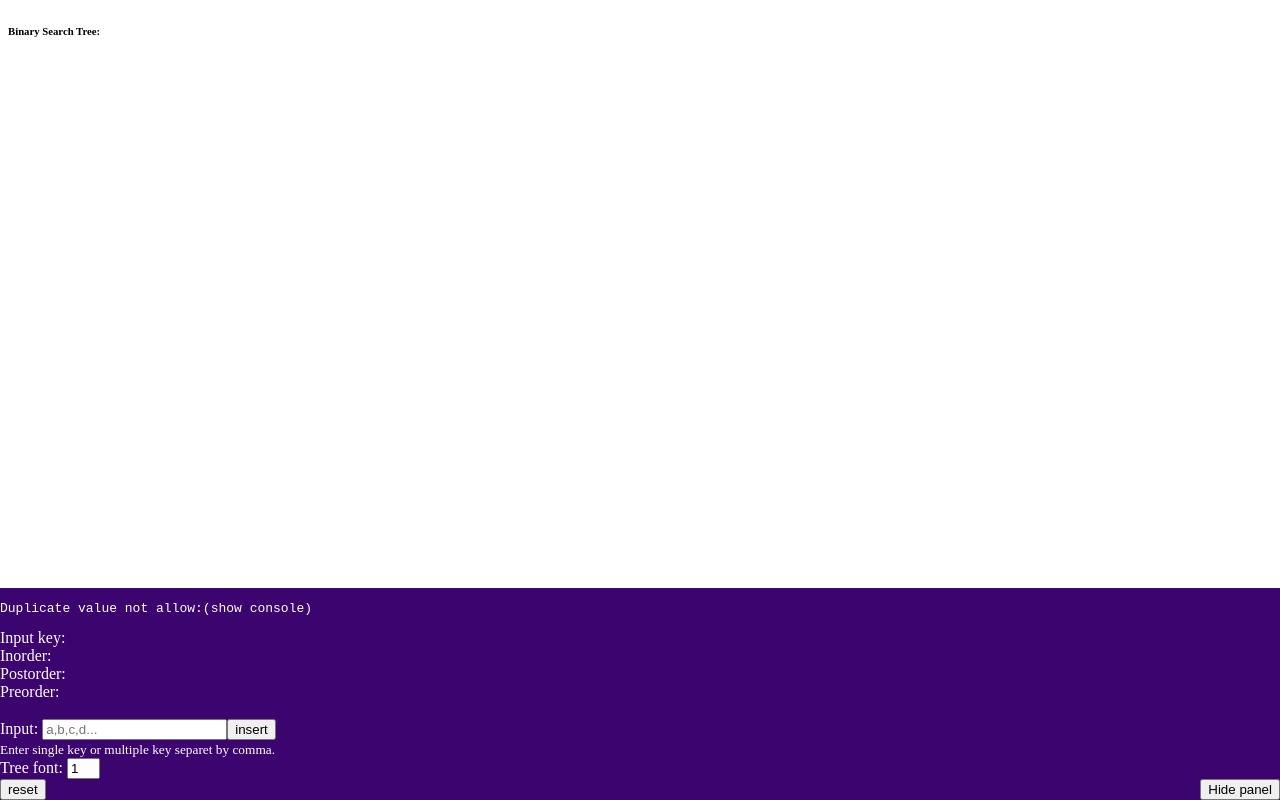
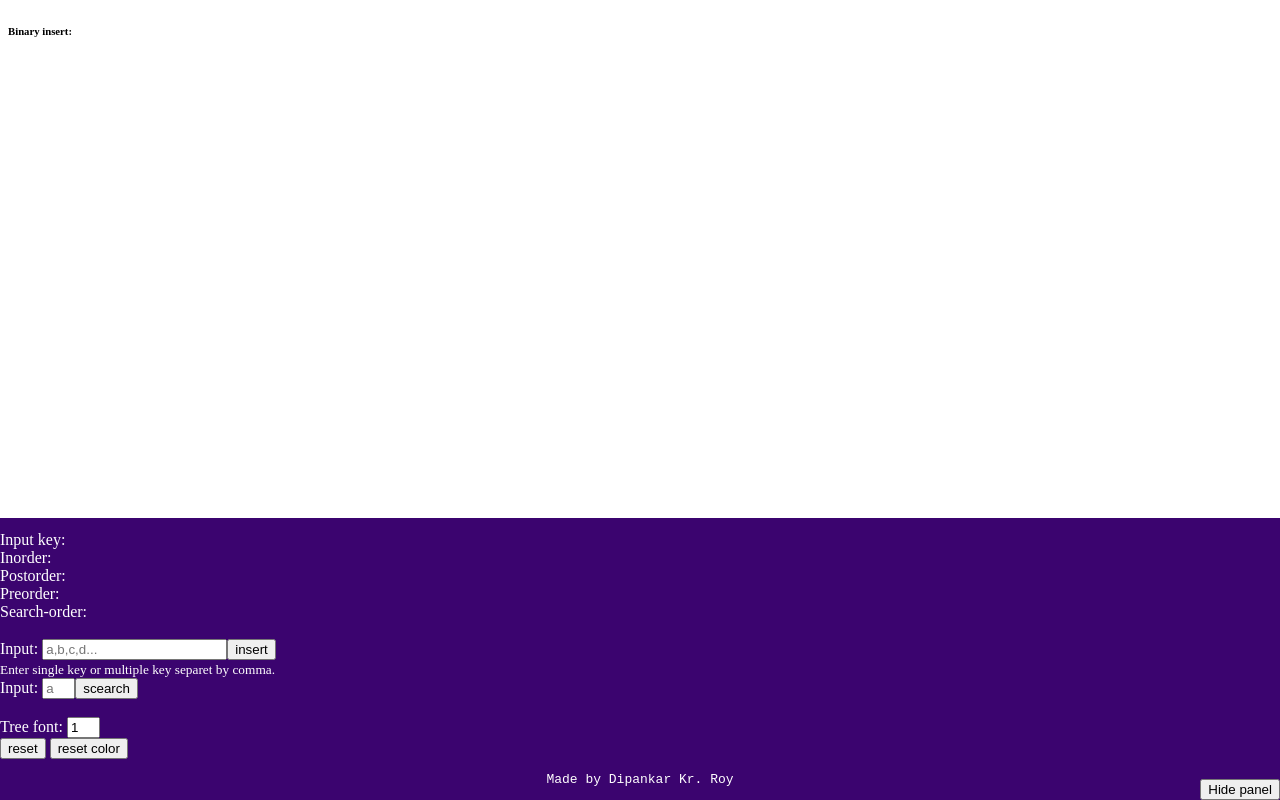
Before and after one commit to dipankarkumarroy/BST, a plain HTML site: page index.html in a window 1280 px wide. Drawn offline with Linux system fonts and the light colour scheme.

Commit message:
Update index.html

```diff
--- a/index.html
+++ b/index.html
@@ -26,12 +26,17 @@
             right:0px;
             z-index: +1;
         }
+
+        #Auth_name
+        {
+            text-align: center;
+        }
     </style>
     <script src="tree.js"></script>
 </head>
 <html lang="en">
     <body>
-        <h6>Binary Search Tree:</h6>
+        <h6>Binary insert:</h6>
         <div id="tree_view"></div>
         <pre>
 
@@ -52,15 +57,20 @@
 
             </pre>
         <div id="control">
-        <pre>Duplicate value not allow:(show console)</pre>
-        <span>Input key:</span><span id="input_s"></span><br>
+        <pre></pre>
+        <span id="comment_s"></span>
+        <span>Input key: </span><span id="input_s"></span><br>
         <span>Inorder: </span><span id="inorder"></span><br>
         <span>Postorder: </span><span id="postorder"></span><br>
-        <span>Preorder: </span><span id="preorder"></span><br><br>
+        <span>Preorder: </span><span id="preorder"></span><br>
+        <span>Search-order: </span><span id="Search-order"></span><br><br>
         <div id="input"><span> Input: </span><input class="ip2" type="text" placeholder="a,b,c,d..." pattern="" id="inputId2" value="" onchange=fn2()><button type="button" onclick=fn2()>insert</button></div>
         <span id="com0">Enter single key or multiple key separet by comma.</span>
+        <div id="input4"><span> Input: </span><input class="ip2" type="text" placeholder="a" pattern="" id="inputId4" value="" size=1 onchange=scearch_elm(ref2)><button type="button" onclick=scearch_elm(ref2)>scearch</button></div><br>
         <div id="t_length"><span>Tree font: </span><input class="ip3" type="numb" placeholder="numb" pattern=".{1,}" id="inputId3" value="1" maxlength='1' size='1' onchange=view_tree(ref2)></div>
-        <button type="button" onclick=reset()>reset</button>
+        <button type="button" onclick=reset()>reset</button> <button type="button" onclick=reset_tree(ref2)>reset color</button>
+
+    <pre id="Auth_name">Made by Dipankar Kr. Roy</pre>
         </div>
         <button id="h_b" type="button" onclick=but_h()>Hide panel</button>
         <script>
```
